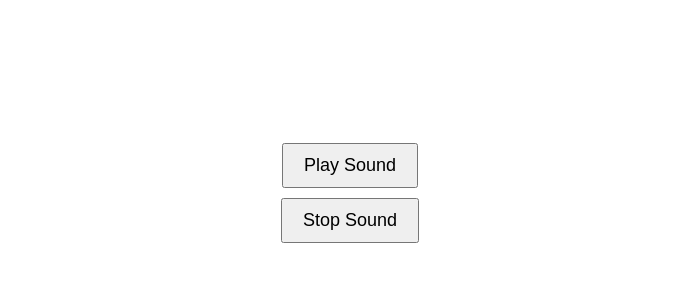
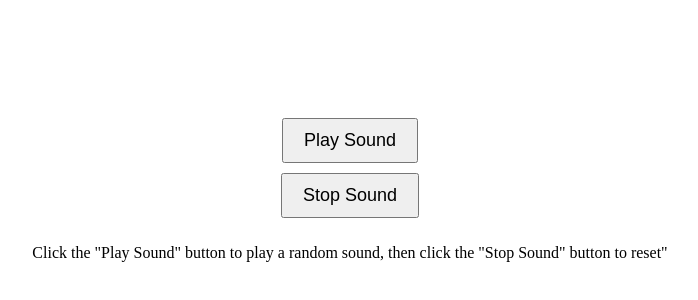
Before and after one commit to jonjon208/button, a plain HTML site: page index.html in a window 1280 px wide. Shown: the part 210-510 px from the top of the page, without its empty margins (290-988 px from the left). Drawn offline with Linux system fonts and the light colour scheme.

Commit message:
Update index.html

```diff
--- a/index.html
+++ b/index.html
@@ -21,6 +21,7 @@
   <div class="container">
     <button class="button" onclick="playRandomSound()">Play Sound</button>
     <button class="button" onclick="stopSound()">Stop Sound</button>
+    <p> Click the "Play Sound" button to play a random sound, then click the "Stop Sound" button to reset"
   </div>
 
   <audio id="audioPlayer" src=""></audio>
```
